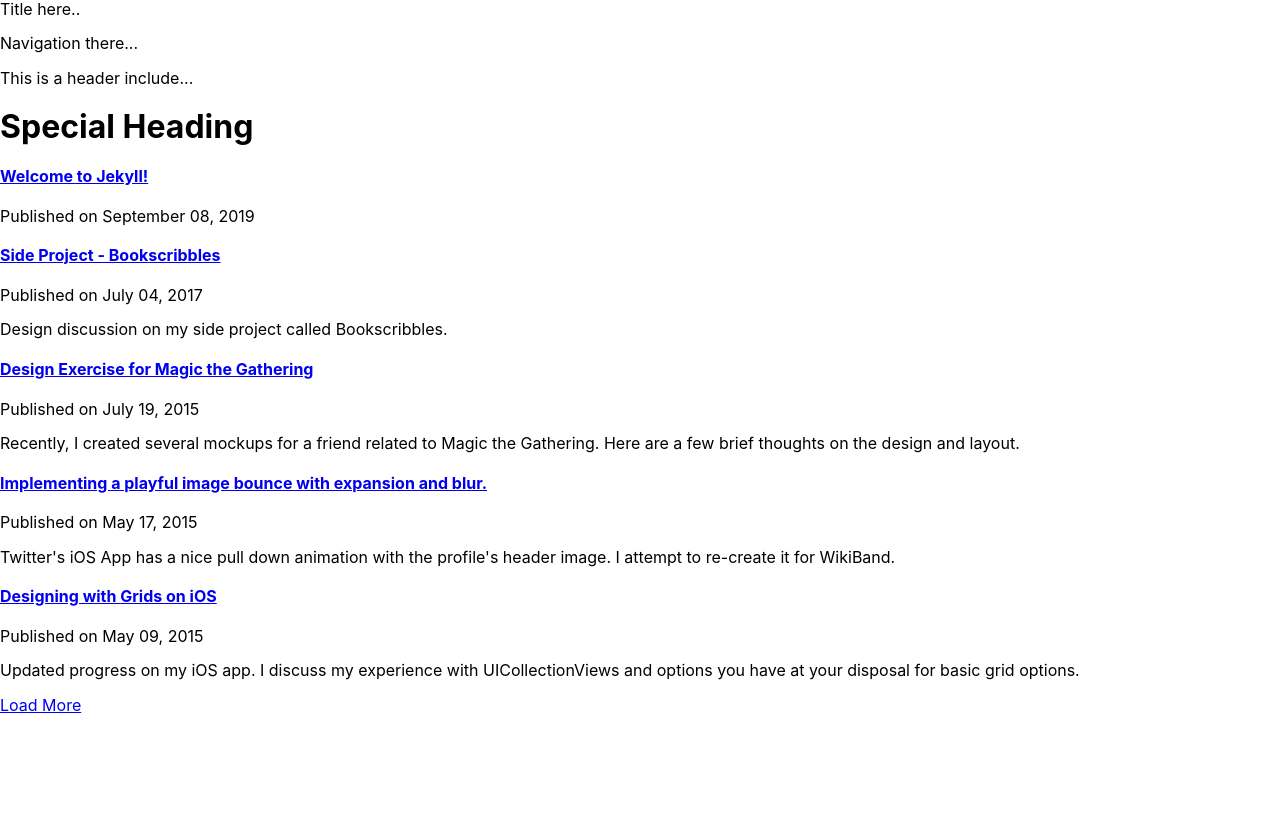
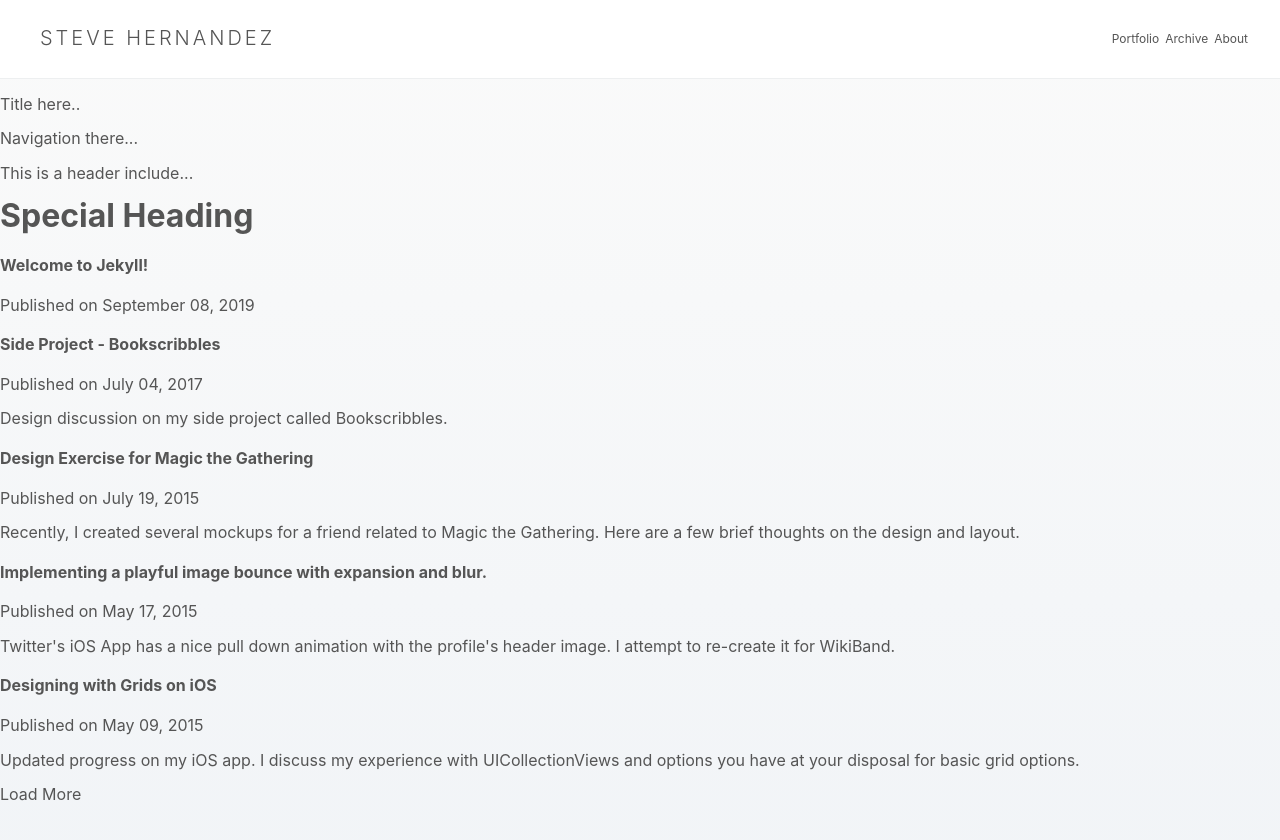
Before and after one commit to slhernandez/slhernandez, a Jekyll site: the page built from index.html, in a window 1280 px wide. Shown: the top 840 px of the page. Built offline with Jekyll 4.4.1, drawn with Linux system fonts in a browser that asks for light colours; the list of posts is cut into pages by our own code.

Commit message:
Styles for the header, logo, nav.

```diff
--- a/_includes/header.html
+++ b/_includes/header.html
@@ -1,3 +1,11 @@
+<header>
+  <H1 class="logo">Steve Hernandez</H1>
+  <ul class="header-menu">
+    <li><a href="{{ base.url }}/portfolio/">Portfolio</a></li>
+    <li><a href="{{ base.url }}/archive/">Archive</a></li>
+    <li><a href="{{ base.url }}/about/">About</a></li>
+  </ul>
+</header>
 <p>Title here..</p>
 <p>Navigation there...</p>
 <p>This is a header include...</p>
--- a/_sass/_base.scss
+++ b/_sass/_base.scss
@@ -8,4 +8,21 @@ $system: -apple-system, BlinkMacSystemFont, "Segoe UI", Roboto, Helvetica, Arial
 
 body {
   font-family: $system;
+  background-image: linear-gradient(180deg, #FAFAFA 0%, #F1F4F7 100%);
+  color: #555;
 }
+
+a {
+  text-decoration: none;
+  color: #555;
+  transition: all 400ms ease;
+}
+
+ul {
+  list-style-type: none;
+}
+
+h1 {
+  padding: 0;
+  margin: 0;
+}
--- /dev/null
+++ b/_sass/_header.scss
@@ -0,0 +1,32 @@
+header {
+  background: #FFF;
+  display: flex;
+  flex-direction: row;
+  flex-wrap: nowrap;
+  align-items: center;
+  justify-content: space-between;
+  padding: 1em 0;
+  border-bottom: 1px solid #EDEFF0;
+}
+
+.header-menu {
+  display: flex;
+  flex-direction: row;
+  flex-wrap: nowrap;
+  align-items: center;
+  justify-content: space-evenly;
+  margin-right: 2em;
+}
+
+.header-menu li {
+  font-size: 12px;
+  margin-left: 0.5em;
+}
+
+.logo {
+  font-size: 20px;
+  font-weight: 300;
+  text-transform: uppercase;
+  letter-spacing: 3px;
+  margin-left: 2em;
+}
--- a/_sass/styles.scss
+++ b/_sass/styles.scss
@@ -1,3 +1,4 @@
 @import "_normalize.scss";
 @import "_base.scss";
+@import "_header.scss";
 @import "_typography.scss";
```
